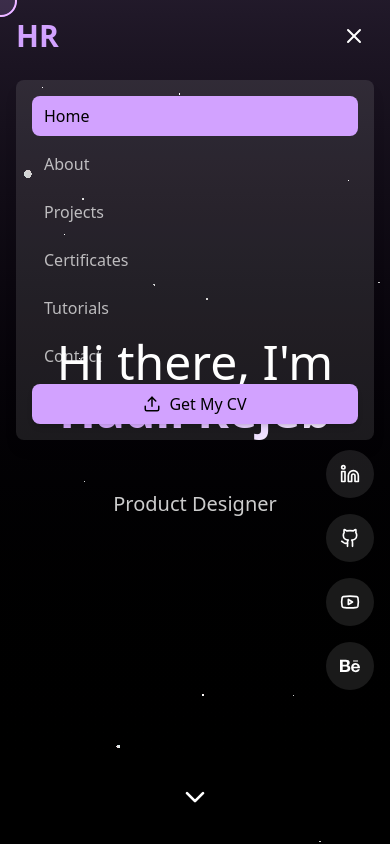
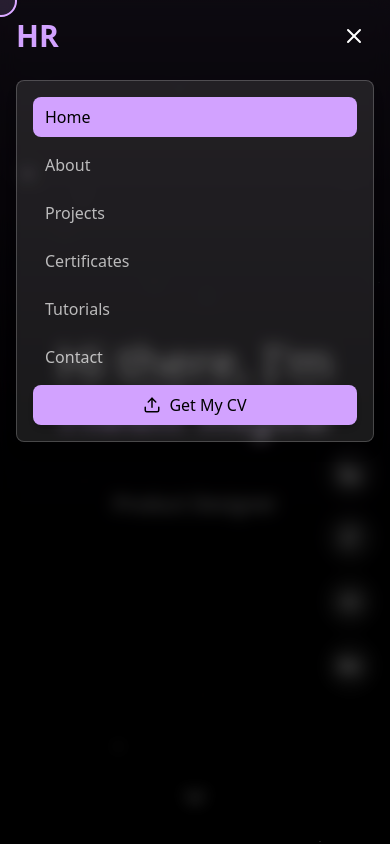
Before and after one commit to hadil-rjb/Portfolio, a React (Vite) app: page / in a window 390 px wide. Both pictures are taken after a click on the button 354 px from the left and 36 px from the top of the page. Shown: the top 844 px of the page. Built offline with nearby package versions, Linux system fonts and the light colour scheme.

Commit message:
Improve responsiveness

```diff
--- a/src/components/About.jsx
+++ b/src/components/About.jsx
@@ -55,7 +55,8 @@ const About = () => {
   const currentRole = roles[currentIndex];
 
   return (
-    <div id="about" className="mb-34">
+    <div id="about" className="py-20 bg-black text-white mb-34">
+      <div className="container mx-auto px-8">
       <section className="hidden relative py-24 bg-black text-white overflow-hidden flex items-center mt-34 mb-34">
         <div className="container mx-auto max-w-5xl px-6 lg:px-0 text-center mt-14 mb-14 relative">
           <AnimatePresence mode="wait">
@@ -104,6 +105,7 @@ const About = () => {
 
       <Formation />
       <Experience />
+      </div>
     </div>
   );
 };
--- a/src/components/Contact.jsx
+++ b/src/components/Contact.jsx
@@ -71,8 +71,8 @@ const Contact = () => {
   ];
 
   return (
-    <section id="contact" className="py-24 bg-black text-white">
-      <div className="container mx-auto px-6 max-w-7xl mb-24">
+    <section id="contact" className="py-20 bg-black text-white mb-34">
+      <div className="container mx-auto px-14">
         {/* Section Header */}
         <motion.div
           ref={ref}
--- a/src/components/Header.jsx
+++ b/src/components/Header.jsx
@@ -24,12 +24,9 @@ const Header = () => {
     }
   };
 
-  // Scroll listener pour changer le style du navbar
   useEffect(() => {
     const handleScroll = () => {
       setScrolled(window.scrollY > 50);
-
-      // Détecter la section active
       navItems.forEach((item) => {
         const section = document.querySelector(item.href);
         if (section) {
@@ -46,6 +43,15 @@ const Header = () => {
   }, []);
 
   return (
+    <>
+      {/* Overlay full screen quand menu mobile ouvert */}
+      {isOpen && (
+        <div
+          onClick={() => setIsOpen(false)}
+          className="fixed inset-0 bg-black/60 backdrop-blur-sm z-40 transition-opacity"
+        />
+      )}
+
       <motion.header
         initial={{ y: -100 }}
         animate={{ y: 0 }}
@@ -53,7 +59,7 @@ const Header = () => {
           scrolled ? "bg-white/5 backdrop-blur-md shadow-lg" : "bg-transparent"
         }`}
       >
-      <nav className="container mx-auto px-4 py-4 flex items-center justify-between">
+        <nav className="container mx-auto px-4 py-4 flex items-center justify-between relative z-50">
           {/* Logo */}
           <motion.div
             initial={{ opacity: 0 }}
@@ -64,7 +70,7 @@ const Header = () => {
           </motion.div>
 
           {/* Desktop Navigation */}
-        <div className="hidden md:flex flex-1 justify-center items-center space-x-4">
+          <div className="hidden lg:flex flex-1 justify-center items-center space-x-4">
             {navItems.map((item) => (
               <motion.button
                 key={item.name}
@@ -87,7 +93,7 @@ const Header = () => {
           <motion.a
             href="/CV/Hadil_Rejeb_CV.pdf"
             download="Hadil_Rejeb_CV.pdf"
-          className="hidden md:inline-flex items-center gap-2 bg-[#D2A2FF] border border-transparent text-black font-semibold px-4 py-2 rounded-xl shadow-md hover:bg-white hover:text-black transition"
+            className="hidden lg:inline-flex items-center gap-2 bg-[#D2A2FF] border border-transparent text-black font-semibold px-4 py-2 rounded-xl shadow-md hover:bg-white hover:text-black transition"
           >
             <Upload size={16} />
             Get My CV
@@ -96,7 +102,7 @@ const Header = () => {
           {/* Mobile Menu Toggle */}
           <button
             onClick={() => setIsOpen(!isOpen)}
-          className="md:hidden p-2 rounded-lg text-white"
+            className="lg:hidden p-2 rounded-lg text-white relative z-50"
           >
             {isOpen ? <X size={24} /> : <Menu size={24} />}
           </button>
@@ -106,7 +112,7 @@ const Header = () => {
         <motion.div
           initial={false}
           animate={{ height: isOpen ? "auto" : 0, opacity: isOpen ? 1 : 0 }}
-        className="md:hidden overflow-hidden bg-white/10 rounded-lg shadow-lg mt-2 mx-4"
+          className="lg:hidden overflow-hidden bg-white/10 border border-white/20 rounded-lg shadow-lg mt-2 mx-4 relative z-50"
         >
           <div className="p-4 space-y-2">
             {navItems.map((item) => (
@@ -135,6 +141,7 @@ const Header = () => {
           </div>
         </motion.div>
       </motion.header>
+    </>
   );
 };
 
```
Lines whose indentation alone changed are shown as unchanged.
